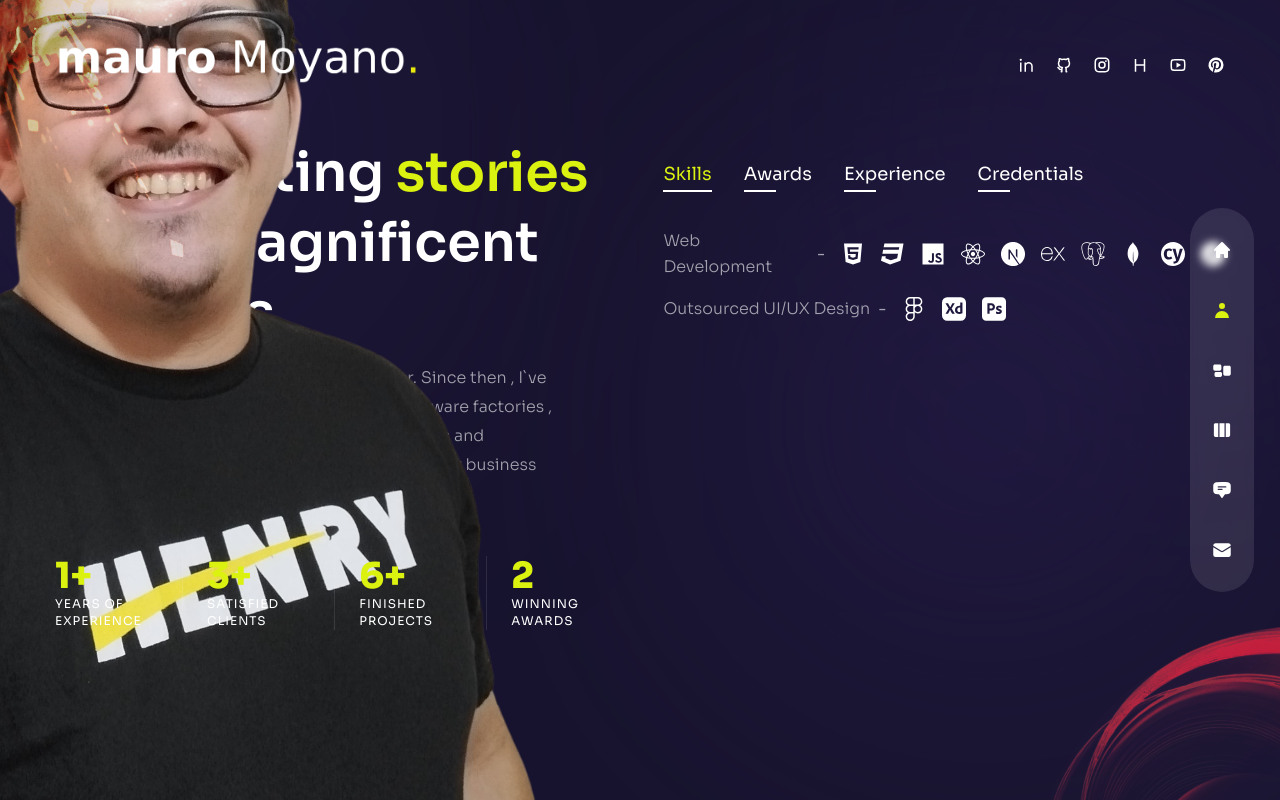
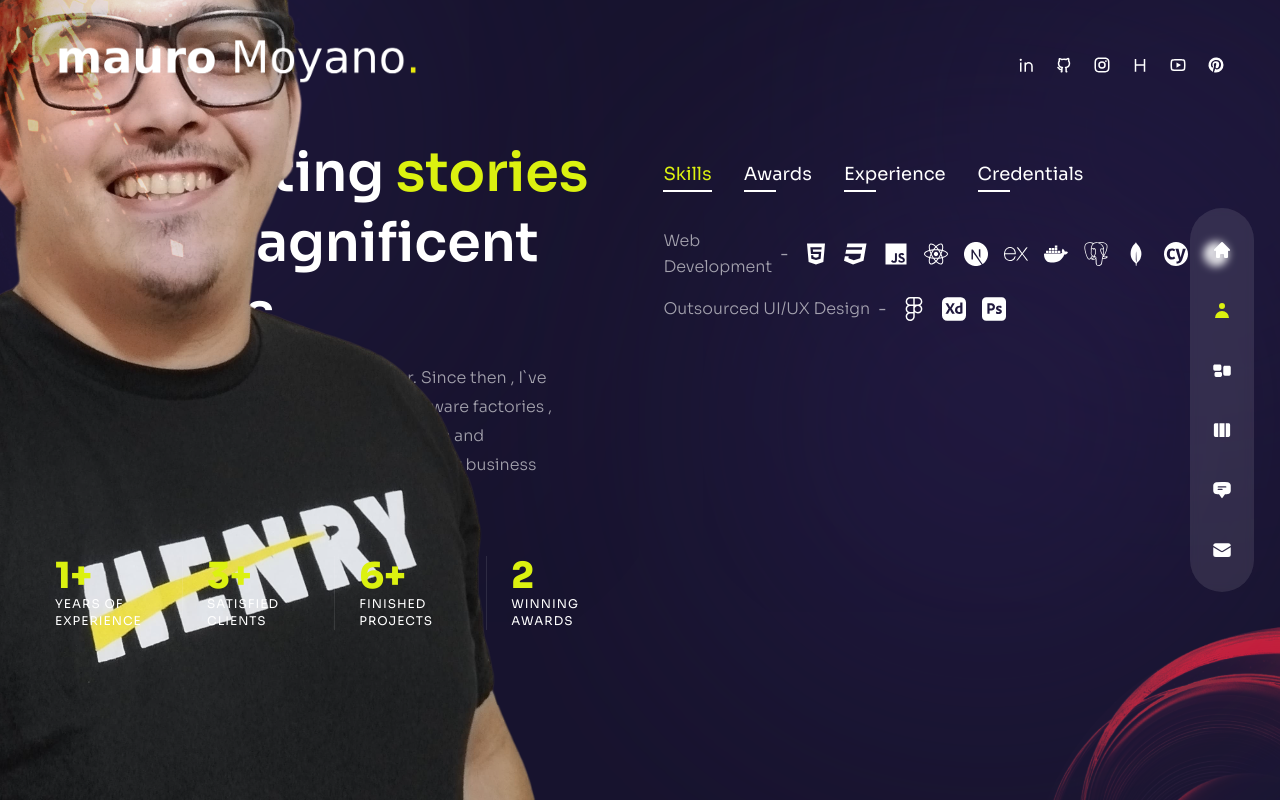
Before and after one commit to MauroMoyano/portfolioDynamic, a Next.js app: page /about in a window 1280 px wide. Built offline with nearby package versions, Linux system fonts and the light colour scheme.

Commit message:
adding data of me in services

```diff
--- a/pages/about/index.js
+++ b/pages/about/index.js
@@ -37,6 +37,7 @@ export const aboutData = [
           <FaReact />,
           <SiNextdotjs />,
           <SiExpress />,
+          <SiDocker />,
           <SiPostgresql />,
           <SiMongodb />,
           <SiCypress />,
@@ -111,7 +112,6 @@ import Counter from "react-countup";
 
 const About = () => {
   const [index, setIndex] = useState(0);
-  console.log(index);
 
   return (
     <div className="h-full bg-primary/30 py-32 text-center xl:text-left">
```
